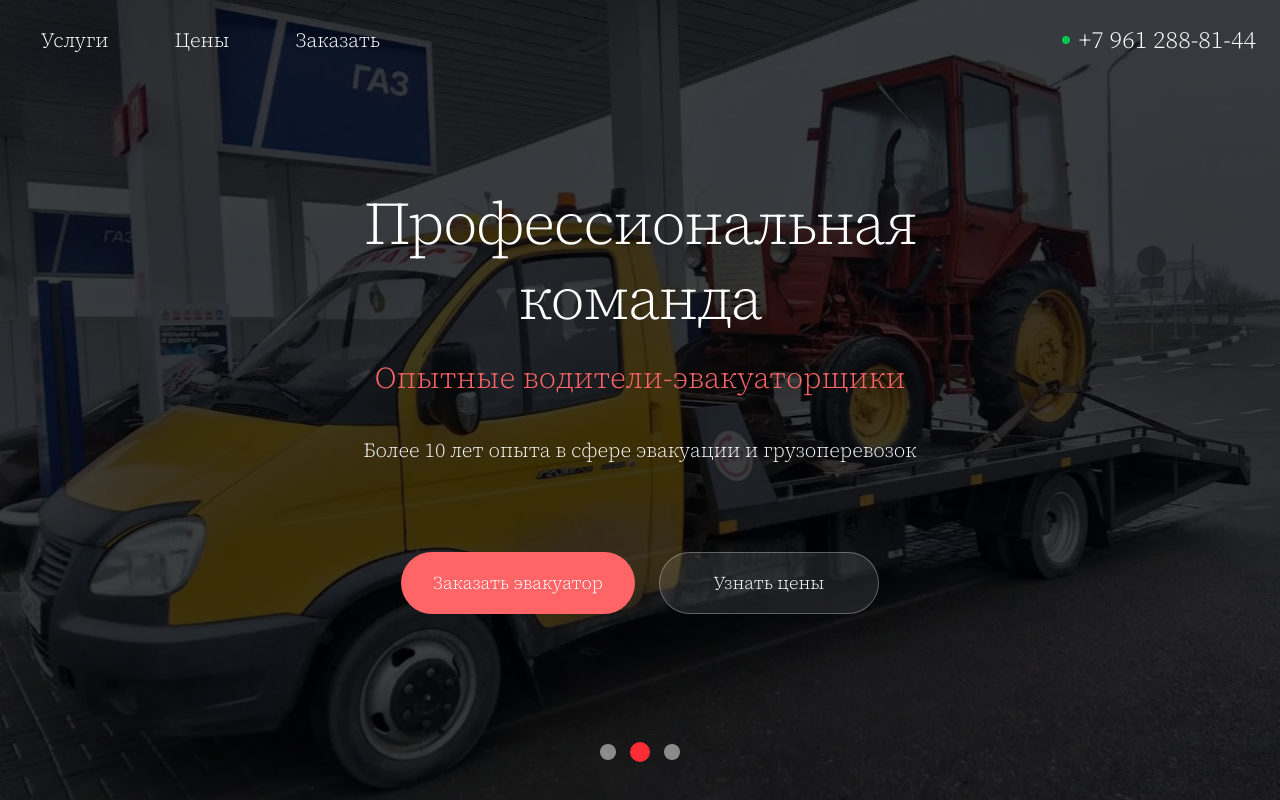
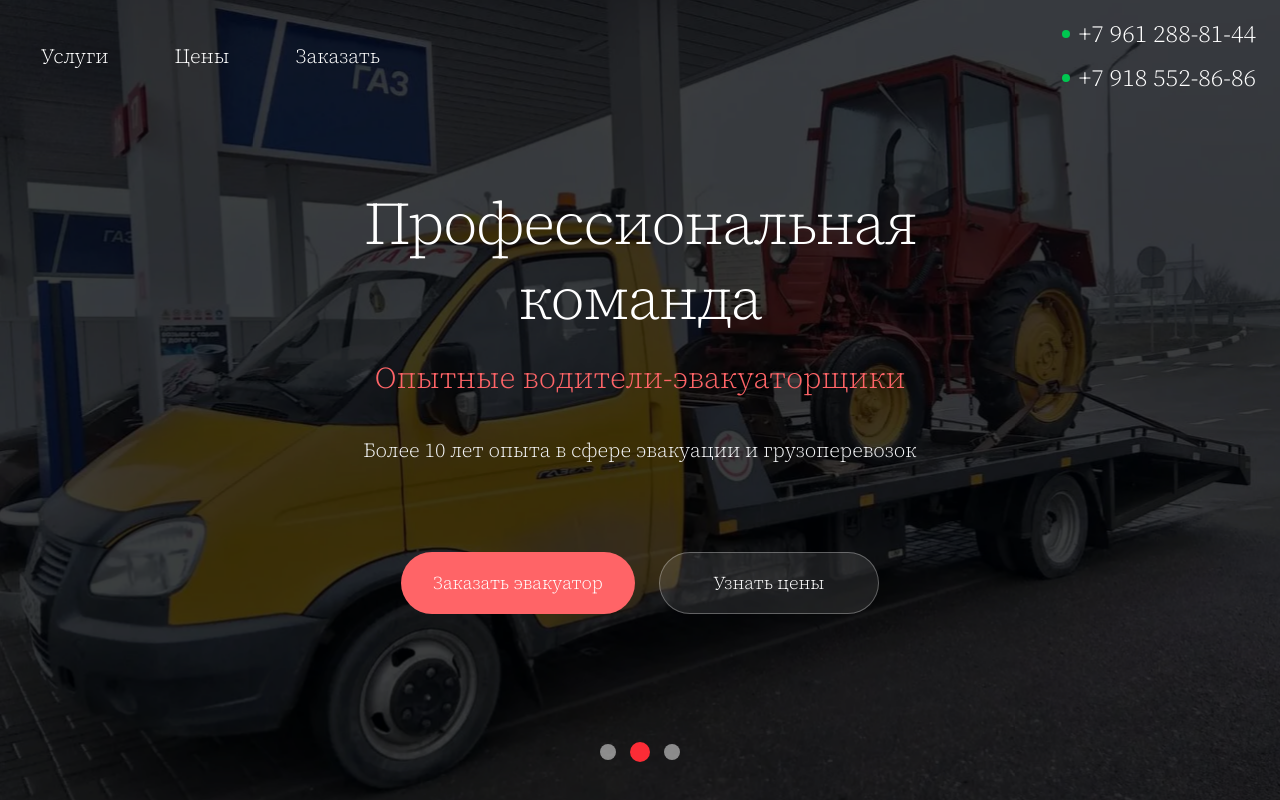
Before and after one commit to 6ubble/evacuatorts, a React (Vite) app: page / in a window 1280 px wide. Shown: the top 800 px of the page. Built offline with nearby package versions, Linux system fonts and the light colour scheme; no server answers.

Commit message:
+номер

```diff
--- a/src/widgets/header/Header.tsx
+++ b/src/widgets/header/Header.tsx
@@ -42,7 +42,7 @@ function Header(): React.JSX.Element {
           : 'bg-transparent'
       }`}>
         <div className="max-w-7xl mx-auto px-4 md:px-6">
-          <div className="flex justify-between items-center h-16 md:h-20">
+          <div className="flex justify-between items-center h-24 md:h-28 py-6">
             {/* Навигация - Скрыта на мобильных, видна на md+ */}
             <Navigation scrollToSection={scrollToSection} />
 
--- a/src/widgets/header/MobileMenu.tsx
+++ b/src/widgets/header/MobileMenu.tsx
@@ -68,8 +68,13 @@ function MobileMenu({ isOpen, onClose, scrollToSection }: MobileMenuProps): Reac
             <div className="w-3 h-3 bg-green-500 rounded-full animate-pulse"></div>
             <span className="text-gray-600 font-medium text-lg">Круглосуточно</span>
           </div>
-          <div className="text-2xl font-bold text-gray-900 mb-2">
-            +7 961 288-81-44
+          <div className="space-y-3 mb-4">
+            <a href="tel:+79612888144" className="block text-2xl font-bold text-gray-900 hover:text-red-600 transition-colors duration-200">
+              +7 961 288-81-44
+            </a>
+            <a href="tel:+79185528686" className="block text-2xl font-bold text-gray-900 hover:text-red-600 transition-colors duration-200">
+              +7 918 552-86-86
+            </a>
           </div>
           <div className="text-base text-gray-500">
             Звоните в любое время
--- a/src/widgets/header/Navigation.tsx
+++ b/src/widgets/header/Navigation.tsx
@@ -28,12 +28,20 @@ function Navigation({ scrollToSection }: NavigationProps): React.JSX.Element {
         </button>
       </nav>
 
-      {/* Номер телефона - виден на всех устройствах */}
-      <div className="flex items-center space-x-2 group">
-        <div className="w-2 h-2 bg-green-500 rounded-full animate-pulse"></div>
-        <div className={`text-xl md:text-2xl font-bold ${textColor} group-hover:text-red-400 transition-colors duration-200`}>
-          +7 961 288-81-44
-        </div>
+      {/* Номера телефонов - видимы на всех устройствах */}
+      <div className="flex flex-col items-end space-y-3">
+        <a href="tel:+79612888144" className="flex items-center space-x-2 group">
+          <div className="w-2 h-2 bg-green-500 rounded-full animate-pulse"></div>
+          <div className={`text-xl md:text-2xl font-bold ${textColor} group-hover:text-red-400 transition-colors duration-200`}>
+            +7 961 288-81-44
+          </div>
+        </a>
+        <a href="tel:+79185528686" className="flex items-center space-x-2 group">
+          <div className="w-2 h-2 bg-green-500 rounded-full animate-pulse"></div>
+          <div className={`text-xl md:text-2xl font-bold ${textColor} group-hover:text-red-400 transition-colors duration-200`}>
+            +7 918 552-86-86
+          </div>
+        </a>
       </div>
     </div>
   )
```
